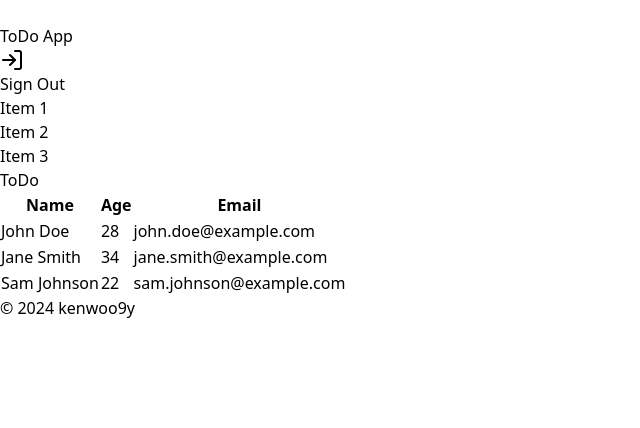
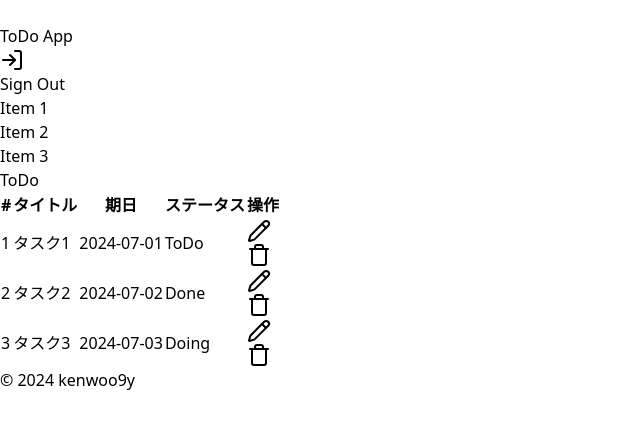
Before and after one commit to kenwoo9y/todo-client-react, a React (Vite) app in the folder client/: page / in a window 1280 px wide. Shown: the top 428 px of the page, without its empty margins (0-640 px from the left). Built offline with nearby package versions, Linux system fonts and the light colour scheme.

Commit message:
Modify columns displayed in the table

```diff
--- a/client/src/App.tsx
+++ b/client/src/App.tsx
@@ -17,15 +17,17 @@ const App: React.FC = () => {
     };
 
     const columns = [
-      { label: 'Name', field: 'name' },
-      { label: 'Age', field: 'age' },
-      { label: 'Email', field: 'email' },
+      { label: '#', field: 'index' },
+      { label: 'タイトル', field: 'title' },
+      { label: '期日', field: 'due_date' },
+      { label: 'ステータス', field: 'status'},
+      { label: '操作', field: 'actions'},
     ];
 
     const data = [
-      { name: 'John Doe', age: 28, email: 'john.doe@example.com' },
-      { name: 'Jane Smith', age: 34, email: 'jane.smith@example.com' },
-      { name: 'Sam Johnson', age: 22, email: 'sam.johnson@example.com' },
+      { title: 'タスク1', due_date: '2024-07-01', status: 'ToDo'},
+      { title: 'タスク2', due_date: '2024-07-02', status: 'Done'},
+      { title: 'タスク3', due_date: '2024-07-03', status: 'Doing'},
     ];
 
     return (
--- a/client/src/components/TaskList.tsx
+++ b/client/src/components/TaskList.tsx
@@ -1,4 +1,5 @@
 import React from "react";
+import { Pencil, Trash } from "lucide-react";
 
 interface Column {
     label: string,
@@ -35,7 +36,13 @@ const TaskList: React.FC<DataTableProps> = ({ columns, data }) => {
                                     key={column.field}
                                     className="py-3 px-6 border-b border-gray-200 text-sm text-gray-700"
                                 >
-                                    {row[column.field]}
+                                    {column.field === 'index' ? rowIndex + 1 :
+                                    column.field === 'actions' ? (
+                                        <div className="flex space-x-4">
+                                          <Pencil className="text-black cursor-pointer" />
+                                          <Trash className="text-black cursor-pointer" />
+                                        </div>
+                                    ) : row[column.field]}
                                 </td>
                             ))}
                         </tr>
```
